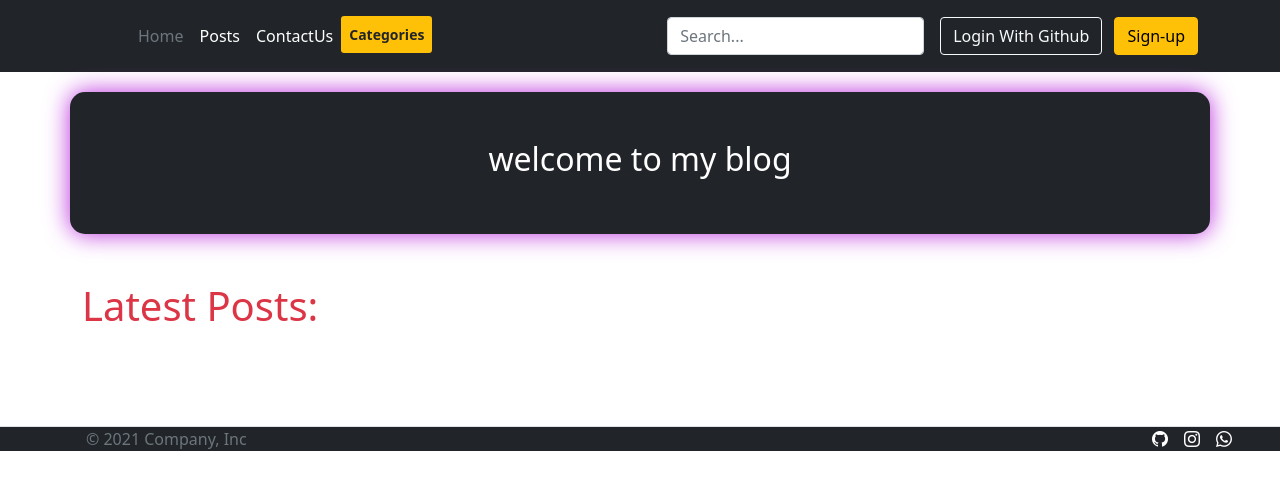
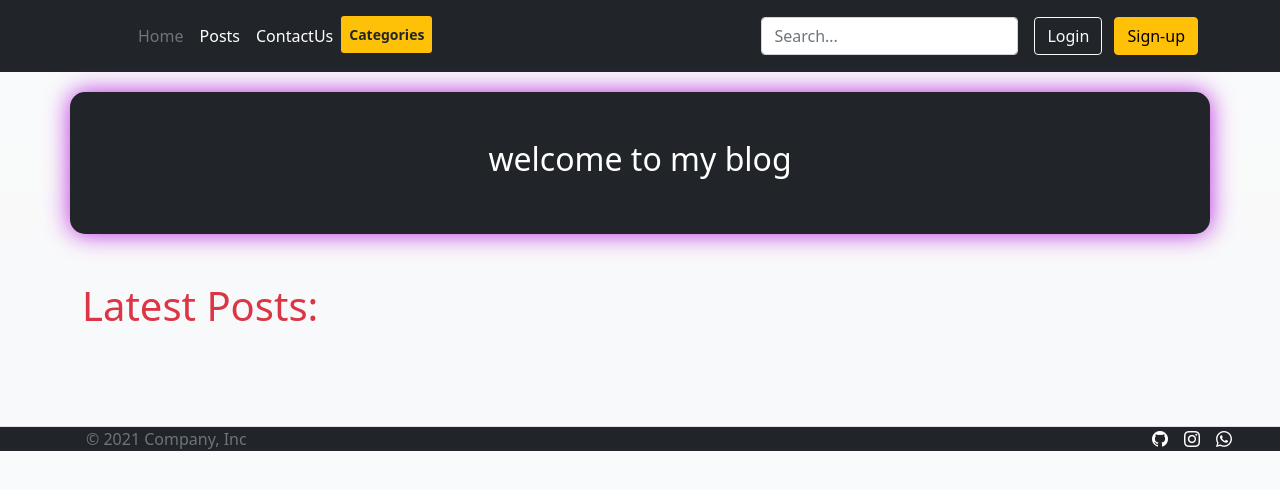
Before and after one commit to peymanng/blog-django, a Django app: page / in a window 1280 px wide. Shown: the top 490 px of the page. Run offline with Django 3.2, Linux system fonts and the light colour scheme; data comes from the database, SQL or seed files in the repository; data that the repository does not hold is empty; some libraries are stand-ins or nearby versions.

Commit message:
change base.html

```diff
--- a/posts/templates/posts/base.html
+++ b/posts/templates/posts/base.html
@@ -18,7 +18,7 @@
     <link rel="stylesheet" href="https://pro.fontawesome.com/releases/v5.10.0/css/all.css" integrity="sha384-AYmEC3Yw5cVb3ZcuHtOA93w35dYTsvhLPVnYs9eStHfGJvOvKxVfELGroGkvsg+p" crossorigin="anonymous"/>
     <link rel="stylesheet" href="{% static 'posts/style.css' %}">
 </head>
-<body>
+<body class="bg-light bg-gradient">
 
 
 </div>
@@ -45,7 +45,7 @@
                     {% if request.user.is_authenticated %}
                         <a href="{% url 'account_logout' %}"  class='btn btn-outline-warning' >Log Out</a>
                     {% else %}
-                        <a href='{% provider_login_url 'github' %}' class="btn btn-outline-light me-2">Login With Github</a>
+                        <a href='{% url "account_login" %}' class="btn btn-outline-light me-2">Login</a>
                         <a href="{% url 'account_signup' %}" class="btn btn-warning">Sign-up</a>
                     {% endif %}
                 </div>
```
